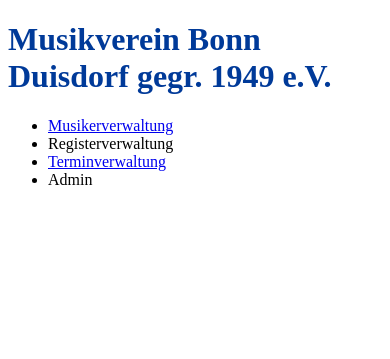
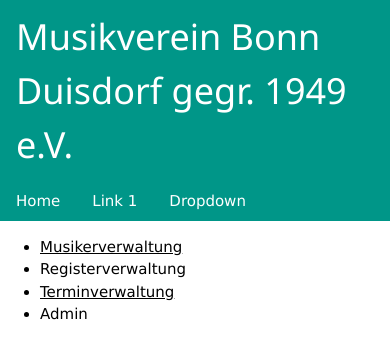
Before and after one commit to Musikverein-Bonn-Duisdorf/meldeliste, a PHP site: page / in a window 390 px wide. Shown: the top 359 px of the page. Run offline with PHP 8.4, Linux system fonts and the light colour scheme; data that the repository does not hold is empty.

Commit message:
responsive nav bar

```diff
--- a/MVD.css
+++ b/MVD.css
@@ -1,7 +1,3 @@
-h1 {
-    color: #003a99;
-}
-
 .list {
     text-align: center;
     border-collapse: collapse;
--- a/header.php
+++ b/header.php
@@ -1,7 +1,9 @@
 <!DOCTYPE html>
 <html lang="de">
   <head>
+      <meta name="viewport" content="width=device-width, initial-scale=1">
       <link rel="stylesheet" href="MVD.css">
+      <link rel="stylesheet" href="w3.css">
       <?php
           include 'include.php';
       ?>
@@ -15,3 +17,6 @@
       <title><?php echo $commonStrings['WebSiteName']; ?></title>
   </head>
   <body>
+<?php
+include "nav.php";
+?>
--- a/index.php
+++ b/index.php
@@ -1,8 +1,6 @@
 <?php
 include "header.php";
 ?>
-
-    <h1><?php echo $commonStrings['WebSiteName']; ?></h1>
 <ul>
 <li><a href="musiker.php">Musikerverwaltung</a></li>
 <li>Registerverwaltung</li>
--- /dev/null
+++ b/nav.php
@@ -0,0 +1,15 @@
+<div class="w3-container w3-teal">
+    <h1><?php echo $commonStrings['WebSiteName']; ?></h1>
+</div>
+<div class="w3-bar w3-teal">
+  <a href="/MVD" class="w3-bar-item w3-button">Home</a>
+  <a href="#" class="w3-bar-item w3-button">Link 1</a>
+  <div class="w3-dropdown-hover">
+    <button class="w3-button">Dropdown</button>
+    <div class="w3-dropdown-content w3-bar-block w3-card-4 w3-gray">
+      <a href="#" class="w3-bar-item w3-button">Link 1</a>
+      <a href="#" class="w3-bar-item w3-button">Link 2</a>
+      <a href="#" class="w3-bar-item w3-button">Link 3</a>
+    </div>
+  </div>
+</div>
```
